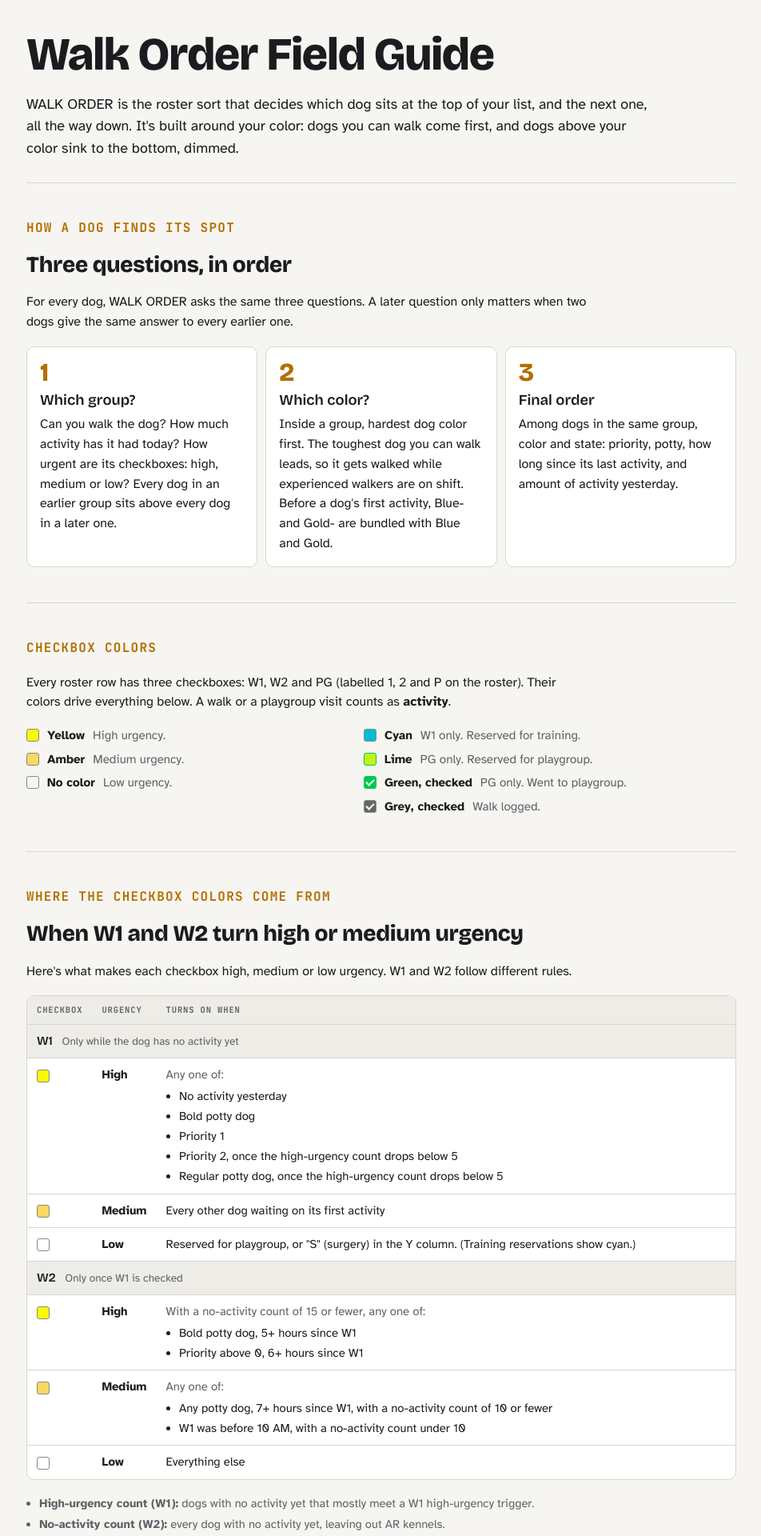
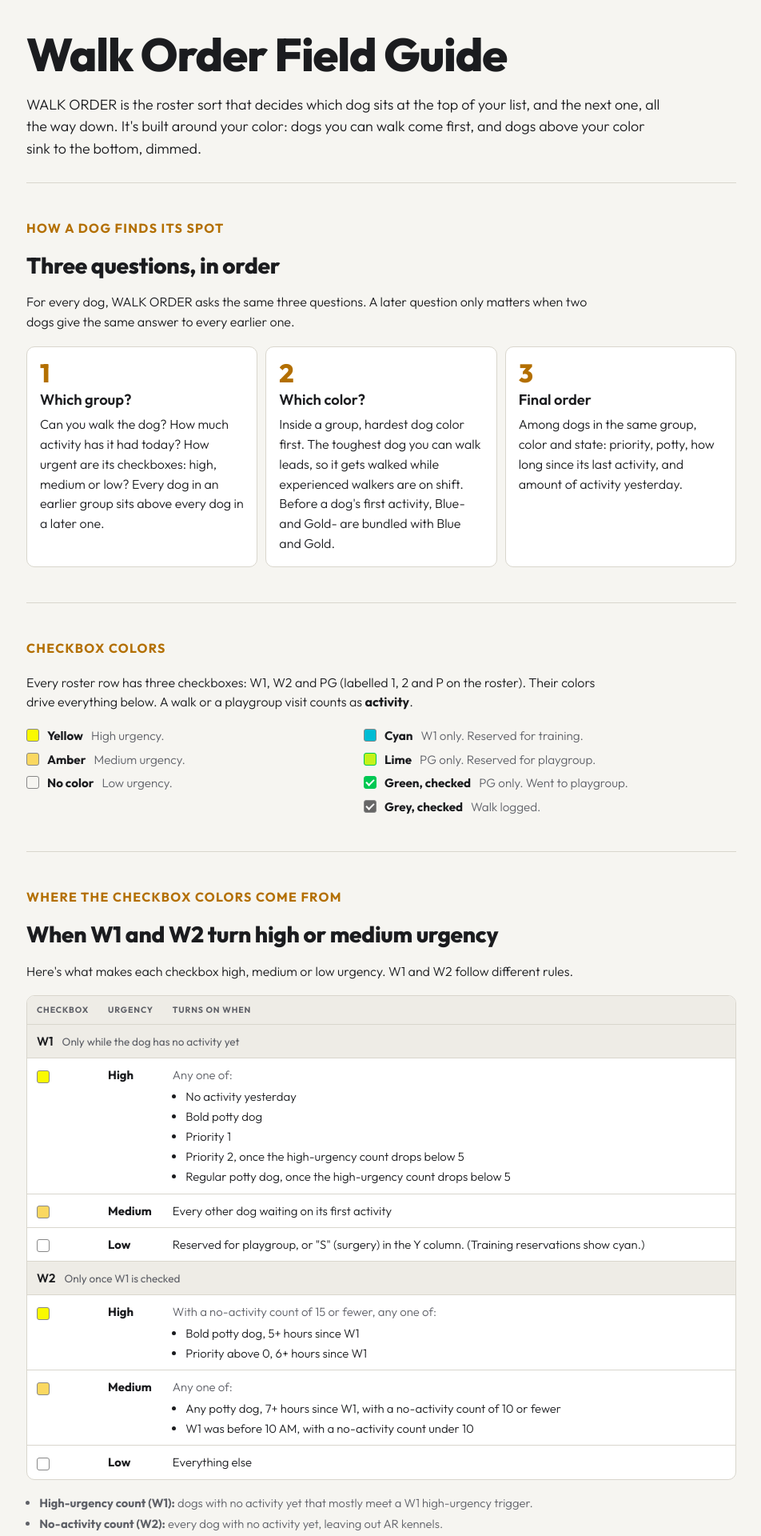
Before and after one commit to kirbsauce/dog-walker-assistant-docs, a Jekyll site: the page walk_order.html, which Jekyll copies as it is, in a window 1280 px wide. Shown: the top 1920 px of the page at 80% size, without its empty margins (163-1115 px from the left). Built offline with Jekyll 4.4.1, drawn with Linux system fonts in a browser that asks for light colours.

Commit message:
Use the app's font, Outfit, in the Walk Order guide
Replace the guide's own three fonts (Bricolage Grotesque, Atkinson
Hyperlegible, JetBrains Mono) with Outfit for headings, body and labels,
with light body text, to match the app.

Co-Authored-By: Claude Opus 5.5 <noreply@anthropic.com>
Claude-Session: https://claude.ai/code/session_01Gn98H5icQkvFvkCZpGcr4i

```diff
--- a/walk_order.html
+++ b/walk_order.html
@@ -8,7 +8,7 @@
 <title>Walk Order Field Guide</title>
 <link rel="preconnect" href="https://fonts.googleapis.com">
 <link rel="preconnect" href="https://fonts.gstatic.com" crossorigin>
-<link rel="stylesheet" href="https://fonts.googleapis.com/css2?family=Bricolage+Grotesque:opsz,wght@12..96,600;12..96,800&family=Atkinson+Hyperlegible:ital,wght@0,400;0,700;1,400&family=JetBrains+Mono:wght@500;700&display=swap">
+<link rel="stylesheet" href="https://fonts.googleapis.com/css2?family=Outfit:wght@300;400;600;700;800&display=swap">
 <style>
 /* Layout: a single reading column shaped like the roster itself — groups
    stack top to bottom in the same order the dogs do, each one marked by the
@@ -34,9 +34,10 @@
   --deprio: #cccccc;
   --cell-stroke: #888888;
 
-  --display: "Bricolage Grotesque", "Avenir Next", "Segoe UI", system-ui, sans-serif;
-  --body: "Atkinson Hyperlegible", "Segoe UI", system-ui, sans-serif;
-  --mono: "JetBrains Mono", ui-monospace, "SFMono-Regular", Menlo, monospace;
+  /* Outfit, the app's font, for everything */
+  --display: "Outfit", system-ui, sans-serif;
+  --body: "Outfit", system-ui, sans-serif;
+  --mono: "Outfit", system-ui, sans-serif;
 }
 @media (prefers-color-scheme: dark) {
   :root:not([data-theme="light"]) {
@@ -56,7 +57,7 @@
 * { box-sizing: border-box; }
 body {
   background: var(--bg); color: var(--fg);
-  font-family: var(--body); font-size: 16px; line-height: 1.55;
+  font-family: var(--body); font-size: 16px; font-weight: 300; line-height: 1.55;
 }
 .wrap {
   max-width: 920px; margin: 0 auto;
```
